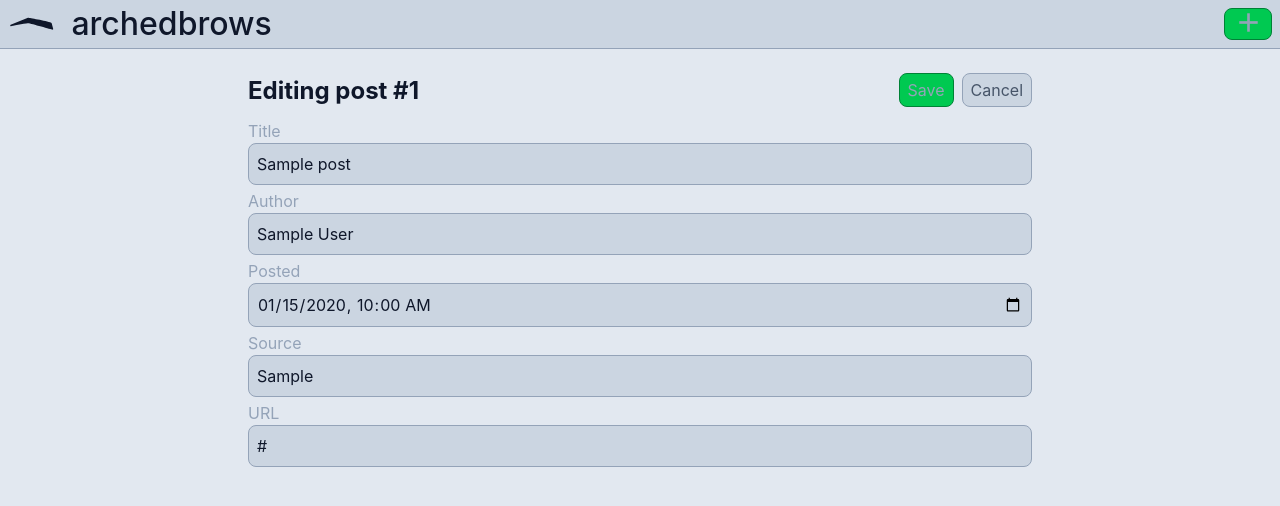
After one commit to thcrt/archedbrows, a Flask app: page /edit/1 in a window 1280 px wide. The commit adds this page. Shown: the top 506 px of the page. Run offline with Flask 3, Linux system fonts and the light colour scheme; tables that the repository leaves empty hold one stand-in row (values such as "Sample post"); parts of the project's set-up code (start-up, migrations or seed data) failed here and were passed over.

Commit message:
Add rudimentary metadata editing

```diff
--- a/src/archedbrows/routes.py
+++ b/src/archedbrows/routes.py
@@ -27,8 +27,20 @@ def show_media(media_id: int) -> Response:
 
 
 @current_app.post("/add")
-def add() -> Response:
+def add_post() -> Response:
     post = download_post(request.form["url"])
     db.session.add(post)
     db.session.commit()
-    return redirect(url_for("index"))
+    return redirect(url_for("show_post", post_id=post.id))
+
+
+@current_app.route("/edit/<int:post_id>", methods=["GET", "POST"])
+def edit_post(post_id: int) -> str | Response:
+    post = db.get_or_404(Post, post_id)
+    if request.method == "POST":
+        for key, val in request.form.items():
+            if hasattr(post, key):
+                setattr(post, key, val)
+        db.session.commit()
+        return redirect(url_for("show_post", post_id=post_id))
+    return render_template("edit.html.jinja", post=post)
--- a/src/archedbrows/static/style.css
+++ b/src/archedbrows/static/style.css
@@ -122,6 +122,61 @@ body {
     font-family: 'Inter', 'Helvetica Neue', Helvetica, Arial, sans-serif;
 }
 
+button,
+.button {
+    cursor: pointer;
+    border-radius: var(--theme-radius);
+    padding: 0.25rem 0.5rem;
+    text-decoration: none;
+
+    color: var(--theme-color-fg-alt);
+    border: 1px solid var(--theme-color-fg-alt-2);
+    background-color: var(--theme-color-bg-alt);
+    outline: none;
+
+    &:hover,
+    &:focus-visible {
+        border-color: var(--theme-color-fg-alt);
+        background-color: var(--theme-color-bg-alt-2);
+    }
+
+    &.button-primary {
+        color: var(--theme-color-bg-alt-2);
+        border-color: var(--theme-color-primary-alt);
+        background-color: var(--theme-color-primary);
+
+        &:hover,
+        &:focus-visible {
+            color: var(--theme-color-fg);
+            border-color: var(--theme-color-primary);
+            background-color: var(--theme-color-primary-alt);
+        }
+    }
+}
+
+input {
+    border-radius: var(--theme-radius);
+    background-color: var(--theme-color-bg-alt);
+    color: var(--theme-color-fg);
+
+    border: 1px solid var(--theme-color-fg-alt-2);
+
+    outline: none;
+    padding: 0.5rem;
+
+    &:focus-visible {
+        background-color: var(--theme-color-bg-alt-2);
+    }
+}
+
+label {
+    color: var(--theme-color-fg-alt-2);
+
+    &:focus-within {
+        color: var(--theme-color-fg-alt);
+    }
+}
+
 header {
     padding: 0.5rem;
     display: flex;
@@ -157,10 +212,6 @@ header {
     }
 
     button {
-        background-color: var(--theme-color-primary);
-        color: var(--theme-color-primary-alt-2);
-        border: 2px solid var(--theme-color-primary-alt);
-        border-radius: var(--theme-radius);
         font-size: 1.5rem;
         height: 2rem;
         width: 3rem;
@@ -202,32 +253,17 @@ header {
         display: flex;
 
         input {
-            background-color: var(--theme-color-bg-alt);
-            color: var(--theme-color-fg);
-
-            border: 1px solid var(--theme-color-fg-alt-2);
             border-right: none;
-            border-top-left-radius: var(--theme-radius);
-            border-bottom-left-radius: var(--theme-radius);
-
+            border-top-right-radius: 0;
+            border-bottom-right-radius: 0;
             flex-grow: 1;
-            outline: none;
-            padding: 0.5rem;
-
-            &:focus-visible {
-                background-color: var(--theme-color-bg-alt-2);
-            }
         }
 
         button {
-            background-color: var(--theme-color-primary);
-            color: var(--theme-color-primary-alt-2);
             width: 2.5rem;
-
-            border: 1px solid var(--theme-color-fg-alt-2);
             border-left: none;
-            border-top-right-radius: var(--theme-radius);
-            border-bottom-right-radius: var(--theme-radius);
+            border-top-left-radius: 0;
+            border-bottom-left-radius: 0;
         }
     }
 }
@@ -264,6 +300,34 @@ article {
     width: 50rem;
     max-width: 100svw;
 
+    .title {
+        display: flex;
+        gap: 0.5rem;
+        align-items: end;
+
+        h2 {
+            flex-grow: 1;
+            font-size: 1.5rem;
+        }
+
+    }
+
+    &.edit-post form {
+        display: flex;
+        flex-direction: column;
+        gap: 0.75rem;
+
+        .content {
+            display: flex;
+            flex-direction: column;
+            gap: 0.25rem;
+
+            input {
+                width: 100%;
+            }
+        }
+    }
+
     &.listed-post {
         &:hover {
             background-color: var(--theme-color-bg-alt);
@@ -289,7 +353,7 @@ article {
                 background-size: contain;
                 transform: scale(1.8);
                 filter: blur(15px);
-              }
+            }
 
             .post-media {
                 position: absolute;
@@ -306,6 +370,10 @@ article {
     }
 
     &.single-post {
+        .title a.button {
+            padding-inline: 1rem;
+        }
+
         margin-block: 1rem;
 
         .content {
--- a/src/archedbrows/templates/_base.html.jinja
+++ b/src/archedbrows/templates/_base.html.jinja
@@ -16,7 +16,7 @@
                     archedbrows
                 </h1>
             </a>
-            <button type="button" popovertarget="add-post">
+            <button type="button" class="button-primary" popovertarget="add-post">
                 ＋
             </button>
         </header>
@@ -27,7 +27,7 @@
             </h2>
             <form method="post" action="/add">
                 <input name="url" placeholder="https://example.com/posts/abc123">
-                <button>
+                <button class="button-primary">
                     ⮕
                 </button>
             </form>
--- /dev/null
+++ b/src/archedbrows/templates/edit.html.jinja
@@ -0,0 +1,41 @@
+{% extends "_base.html.jinja" %}
+
+{% block content %}
+    <article class="edit-post">
+        <form method="post">
+            <div class="title">
+                <h2>
+                    Editing post #{{ post.id }}
+                </h2>
+                <button class="button-primary" type="submit">
+                    Save
+                </button>
+                <a class="button" href="{{ url_for('show_post', post_id=post.id) }}">
+                    Cancel
+                </a>
+            </div>
+            <div class="content">
+                <label>
+                    <span class="label">Title</span>
+                    <input required name="title" type="text" value="{{ post.title }}" placeholder="{{ post.title }}">
+                </label>
+                <label>
+                    <span class="label">Author</span>
+                    <input name="author" type="text" value="{{ post.author }}" placeholder="{{ post.author }}">
+                </label>
+                <label>
+                    <span class="label">Posted</span>
+                    <input name="time" type="datetime-local" value="{{ post.time_created }}" placeholder="{{ post.time_created }}">
+                </label>
+                <label>
+                    <span class="label">Source</span>
+                    <input name="source" type="text" value="{{ post.source }}" placeholder="{{ post.source }}">
+                </label>
+                <label>
+                    <span class="label">URL</span>
+                    <input name="source_url" type="url" value="{{ post.source_url }}" placeholder="{{ post.source_url }}">
+                </label>
+            </div>
+        </form>
+    </article>
+{% endblock content %}
```
Also changed, not shown: src/archedbrows/templates/post.html.jinja (+8 -3 lines).
